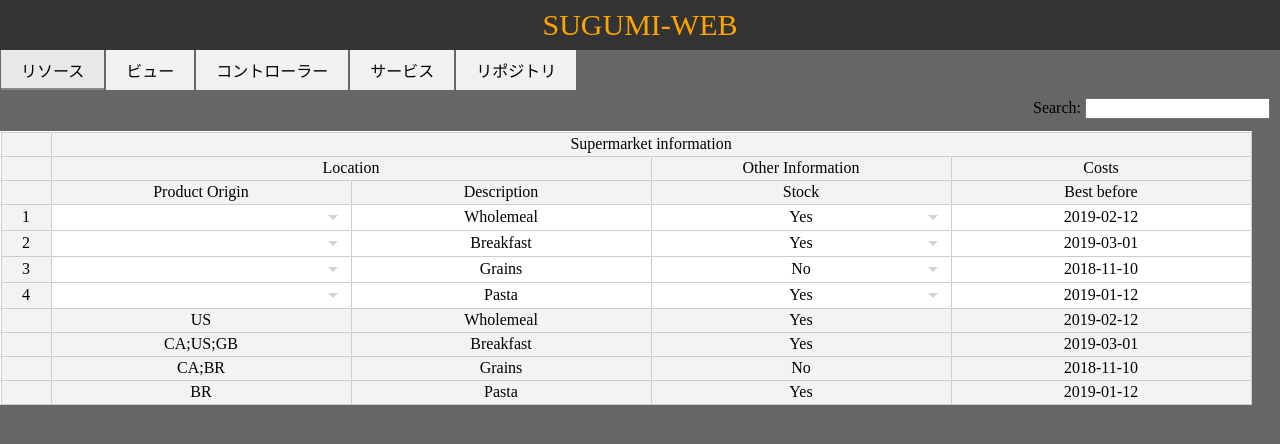
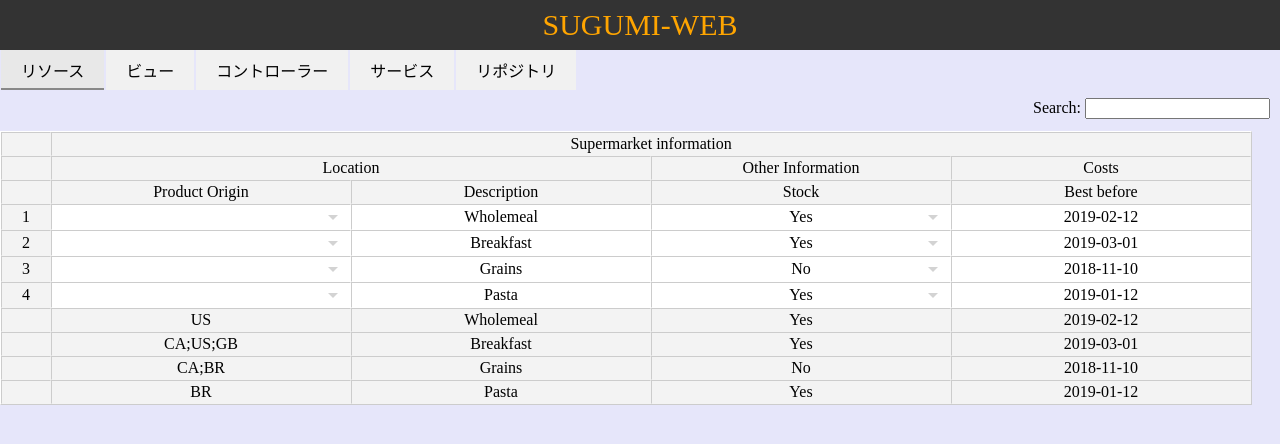
Before and after one commit to AtsushiUtsumi/sugumi_web_alpha, a Flask app: template templates/jss.html in a window 1280 px wide. Shown: the top 444 px of the page. Run offline with Flask 3, Linux system fonts and the light colour scheme; the template is opened without the code that fills it, so the values that code supplies are empty; some libraries are stand-ins or nearby versions.

Commit message:
Change webpage background to light purple (#E6E6FA)
Co-Authored-By: AtsushiUtsumi <debtgx103@gmail.com>

```diff
--- a/project/templates/project/base.html
+++ b/project/templates/project/base.html
@@ -6,6 +6,11 @@
     <!-- titleを継承先で実装する -->
     <title>{% block title %}{% endblock %}</title>
     <link rel="stylesheet" href="{{ url_for('project.static', filename='style.css' ) }}" />
+    <style>
+        body {
+            background-color: #E6E6FA;
+        }
+    </style>
 </head>
 
 <body>
--- a/static/main.css
+++ b/static/main.css
@@ -1,3 +1,7 @@
+body {
+    background-color: #E6E6FA;
+}
+
 h1 {
     color: rebeccapurple;
 }
--- a/templates/jss.html
+++ b/templates/jss.html
@@ -13,7 +13,7 @@
     <link rel="stylesheet" href="{{ url_for('static', filename='jsuites/jsuites.css') }}" type="text/css" />
 </head>
 
-<body style="background-color: #666666;margin: 0;">
+<body style="background-color: #E6E6FA;margin: 0;">
     <div style="background-color: #333333;width: 100%;height: 50px;text-align: center;display: flex;justify-content: center;">
         <div style="align-self: center;font-size: 30px;color: orange">SUGUMI-WEB</div>
     </div>
```
